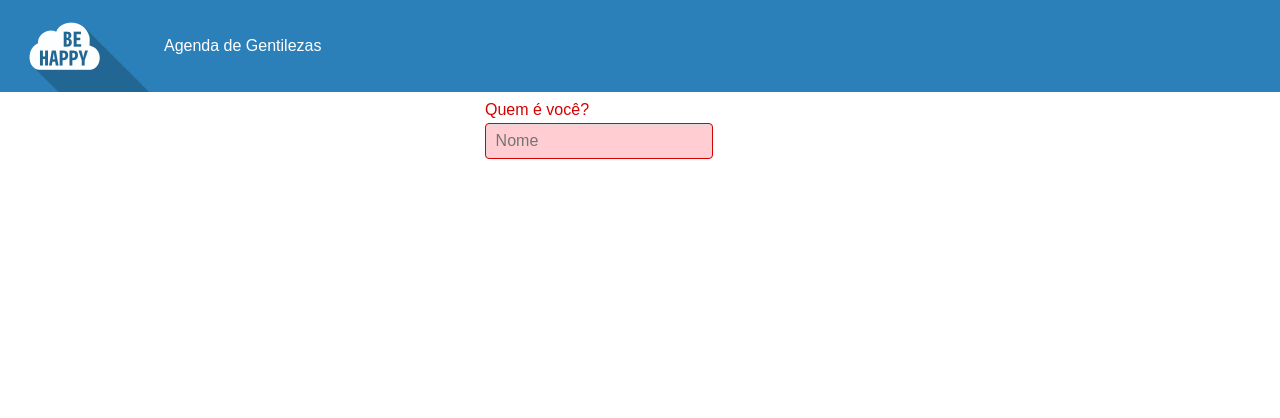
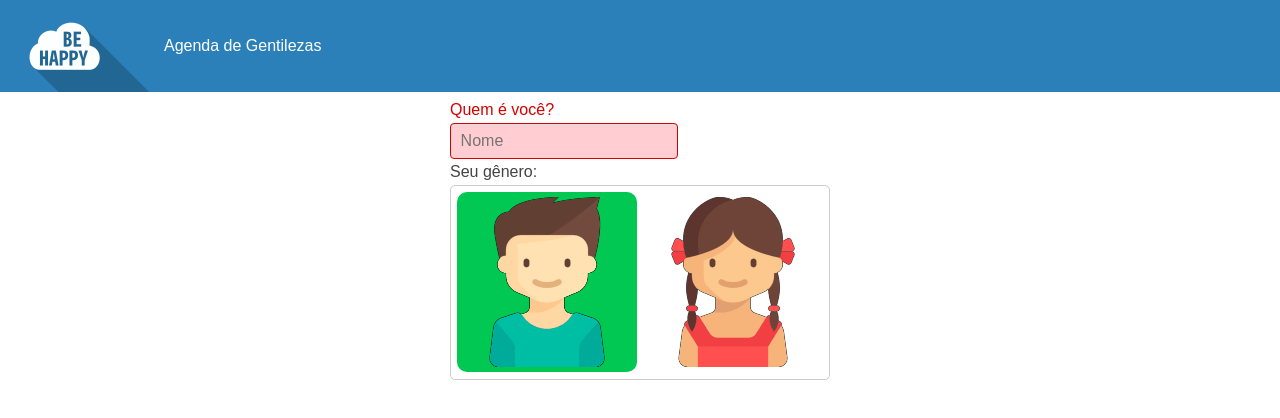
Before and after one commit to brian-izaki/behappy, a React (Create React App) app: page / in a window 1280 px wide. Shown: the top 418 px of the page. Built offline with nearby package versions, Linux system fonts and the light colour scheme.

Commit message:
add GederButton no NovoUsuario / att dir css no GenderButton

```diff
--- /dev/null
+++ b/src/components/GenderSelector/index.jsx
@@ -0,0 +1,36 @@
+import React from 'react';
+import GenderButton from '../GenderButton';
+
+
+export default function GenderSelector(props){
+  const masculino = props.genero==='m';
+  const feminino = props.genero==='f';
+
+  const cor = props.valorInvalido ? '#d50000' : '#cccccc';
+
+  const estilo = {
+    boxSizing: 'border-box',
+    border: `1px solid ${cor}`,
+    borderRadius: '5px',
+    padding: '3px',
+    paddingBottom: '0',
+  };
+
+  return(
+    <div style={estilo}>
+      <GenderButton
+        selecionado={masculino}
+        genero={"m"}
+        atualizaeGenero={props.atualizarGenero}
+      />
+
+      <GenderButton
+        selecionado={feminino}
+        genero={"f"}
+        atualizaeGenero={props.atualizarGenero}
+      />
+
+    </div>
+
+  )
+}
--- a/src/components/NovoUsuario/index.jsx
+++ b/src/components/NovoUsuario/index.jsx
@@ -1,58 +1,73 @@
-import React from 'react';
-import Label from '../Label';
-import Input from '../Input';
+import React from "react";
+import Label from "../Label";
+import Input from "../Input";
+import GenderSelector from "../GenderSelector";
 
-
-class NovoUsuario extends React.Component{
-  constructor(props){
+class NovoUsuario extends React.Component {
+  constructor(props) {
     super(props);
 
     this.state = {
-
       usuario: {
-        nome: '',
+        nome: "",
+        genero: "m",
       },
 
       validacao: {
         nomeInvalido: true,
+        generoInvalido: false,
       },
-
-    }
+    };
   }
 
-  atualizarNome(e){
+  atualizarNome(e) {
     let usuario = this.state.usuario;
     usuario.nome = e.target.value;
     this.setState({
       usuario: usuario,
-    })
+    });
   }
 
-  render(){
-    return(
+  atualizarGenero(e, genero) {
+    e.preventDefault();
+    let usuario = this.state.usuario;
+    usuario.genero = genero;
+    this.setState({
+      usuario: usuario,
+    });
+  }
+
+  render() {
+    return (
       <div className="center">
         <form className="pure-form pure-form-stacked">
           <Label
-            htmlFor='nome'
-            texto='Quem é você?'
-            valorInvalido = {this.state.validacao.nomeInvalido}
+            htmlFor="nome"
+            texto="Quem é você?"
+            valorInvalido={this.state.validacao.nomeInvalido}
           />
           <Input
-            id='nome'
-            placeholder='Nome'
+            id="nome"
+            placeholder="Nome"
             defaultValue={this.state.usuario.nome}
-            maxLength='50'
+            maxLength="50"
             readOnly={false}
-
             valorInvalido={this.state.validacao.nomeInvalido}
             onChange={this.atualizarNome.bind(this)}
-
           />
 
-
+          <Label
+            texto="Seu gênero:"
+            valorInvalido = {this.state.validacao.generoInvalido}
+          />
+          <GenderSelector
+            genero={this.state.usuario.genero}
+            atualizarGenero = {this.atualizarGenero.bind(this)}
+            valorInvalido = {this.state.validacao.generoInvalido}
+          />
         </form>
       </div>
-    )
+    );
   }
 }
 
```
Also changed, not shown: src/components/GenderButton/index.css (renamed from src/components/GenderButton/iindex.css).
